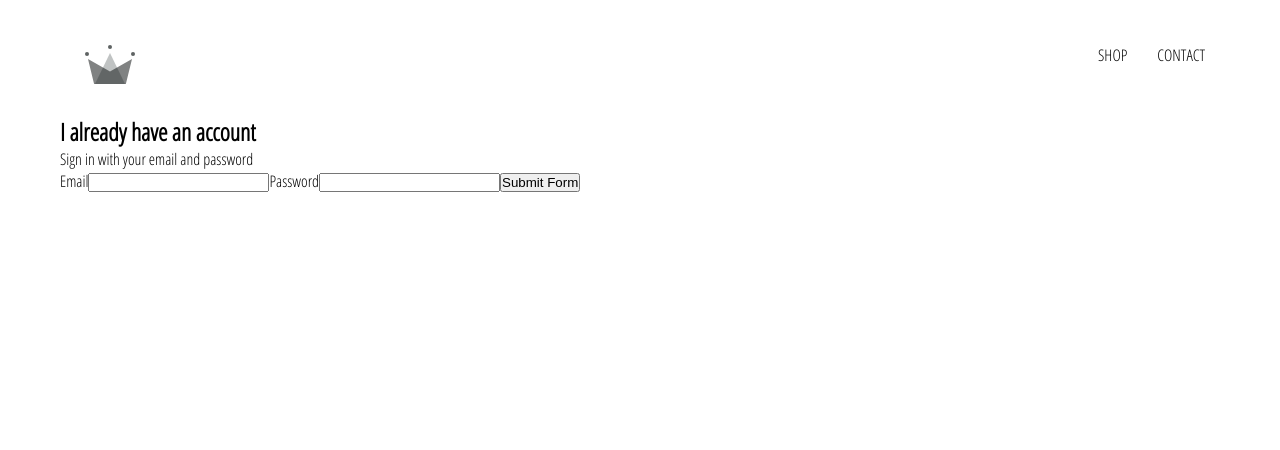
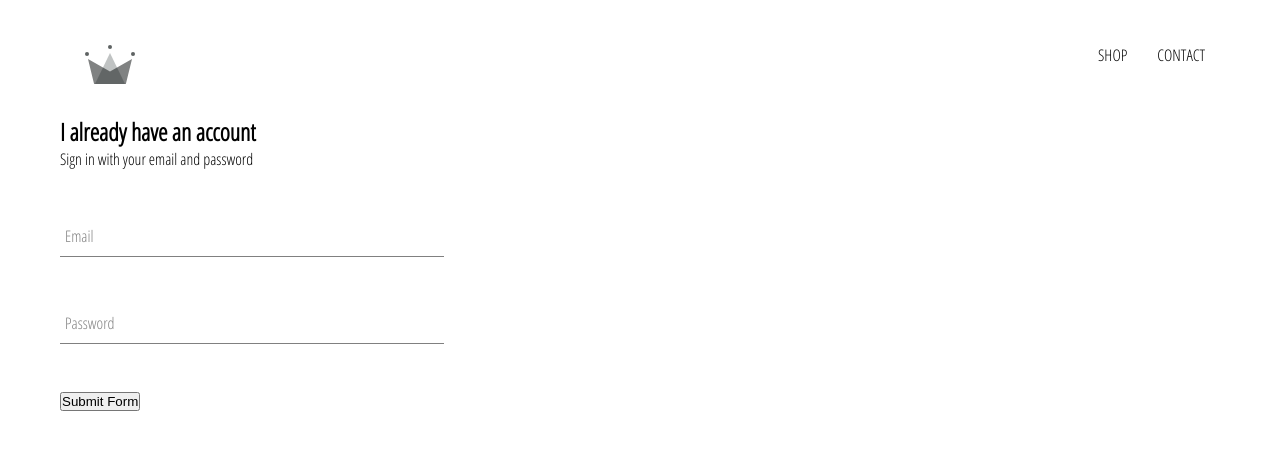
Before and after one commit to gmcotta/ecommerce-ztm, a React (Create React App) app: page /signin in a window 1280 px wide. Shown: the top 450 px of the page. Built offline with nearby package versions, Linux system fonts and the light colour scheme.

Commit message:
Form Input Component

```diff
--- /dev/null
+++ b/src/components/form-input/form-input.component.jsx
@@ -0,0 +1,26 @@
+import React from 'react';
+
+import './form-input.styles.scss';
+
+const FormInput = ({ handleChange, label, ...otherProps }) => {
+  return (
+    <div className="group">
+      {
+        label ?
+        (<label
+          className={`${otherProps.value.length ? 'shrink' : ''} form-input-label`}
+        >
+          {label}
+        </label>) :
+        null
+      }
+      <input
+        className="form-input"
+        onChange={handleChange}
+        {...otherProps}
+      />
+    </div>
+  );
+}
+
+export default FormInput;
--- /dev/null
+++ b/src/components/form-input/form-input.styles.scss
@@ -0,0 +1,54 @@
+$sub-color: grey;
+$main-color: black;
+
+@mixin shrinkLabel {
+  top: -14px;
+  font-size: 12px;
+  color: $main-color;
+}
+
+.group {
+  position: relative;
+  margin: 45px 0;
+
+  .form-input {
+    background: none;
+    background-color: white;
+    color: $sub-color;
+    font-size: 18px;
+    padding: 10px 10px 10px 5px;
+    display: block;
+    width: 100%;
+    border: none;
+    border-radius: 0;
+    border-bottom: 1px solid $sub-color;
+    margin: 25px 0;
+
+    &:focus {
+      outline: none;
+    }
+
+    &:focus ~ .form-input-label {
+      @include shrinkLabel();
+    }
+  }
+
+  input[type='password'] {
+    letter-spacing: 0.3em;
+  }
+
+  .form-input-label {
+    color: $sub-color;
+    font-size: 16px;
+    font-weight: normal;
+    position: absolute;
+    pointer-events: none;
+    left: 5px;
+    top: 10px;
+    transition: 300ms ease all;
+
+    &.shrink {
+      @include shrinkLabel();
+    }
+  }
+}
--- a/src/components/sign-in/sign-in.component.jsx
+++ b/src/components/sign-in/sign-in.component.jsx
@@ -1,4 +1,6 @@
 import React, { Component } from 'react';
+
+import FormInput from '../form-input/form-input.component';
 
 import './sign-in.styles.scss';
 
@@ -30,21 +32,23 @@
         <span>Sign in with your email and password</span>
 
         <form onSubmit={this.handleSubmit}>
-          <label htmlFor="email">Email</label>
-          <input
+
+          <FormInput
+            label="Email"
             type="email"
             name="email"
             value={this.state.email}
-            onChange={this.handleChange}
+            handleChange={this.handleChange}
             required
             />
 
-          <label htmlFor="password">Password</label>
-          <input
+
+          <FormInput
+            label="Password"
             type="password"
             name="password"
             value={this.state.password}
-            onChange={this.handleChange}
+            handleChange={this.handleChange}
             required
           />
 
--- a/src/components/sign-in/sign-in.styles.scss
+++ b/src/components/sign-in/sign-in.styles.scss
@@ -0,0 +1,3 @@
+.sign-in {
+  width: 30vw;
+}
```
